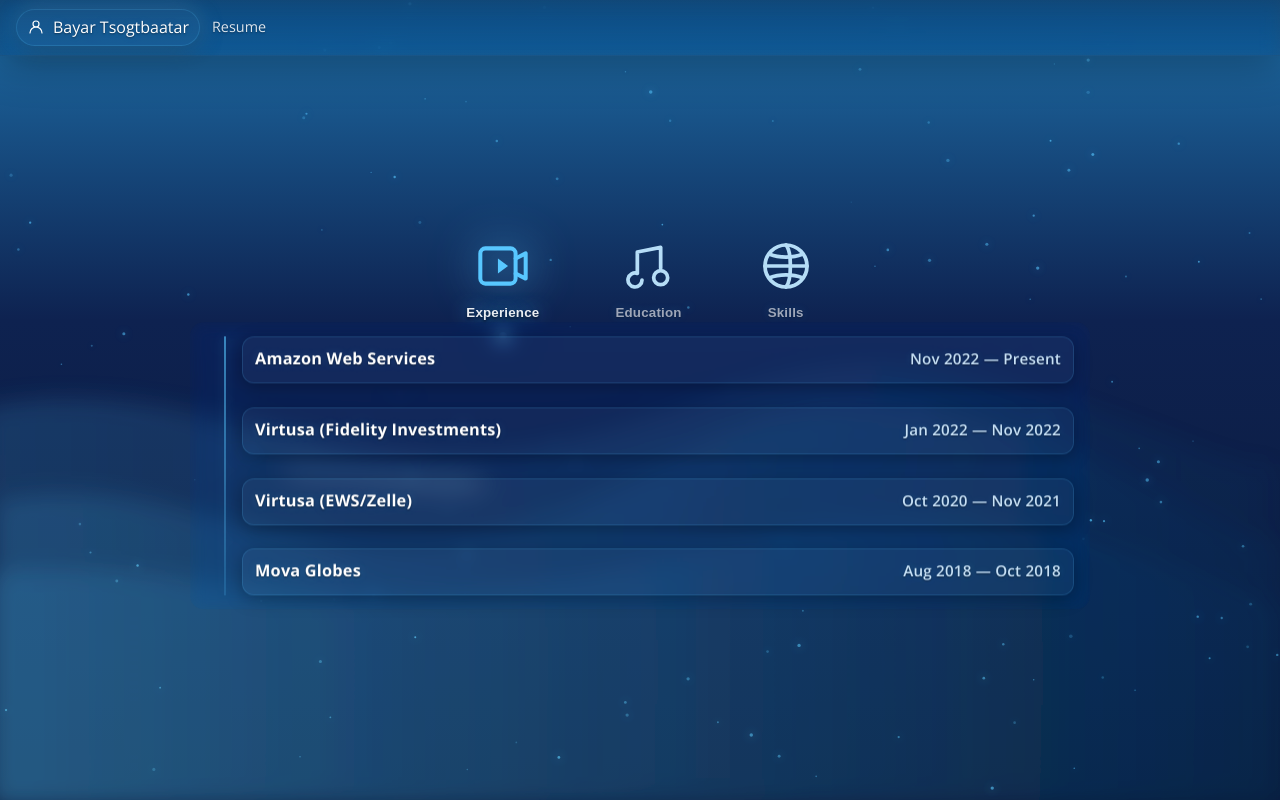
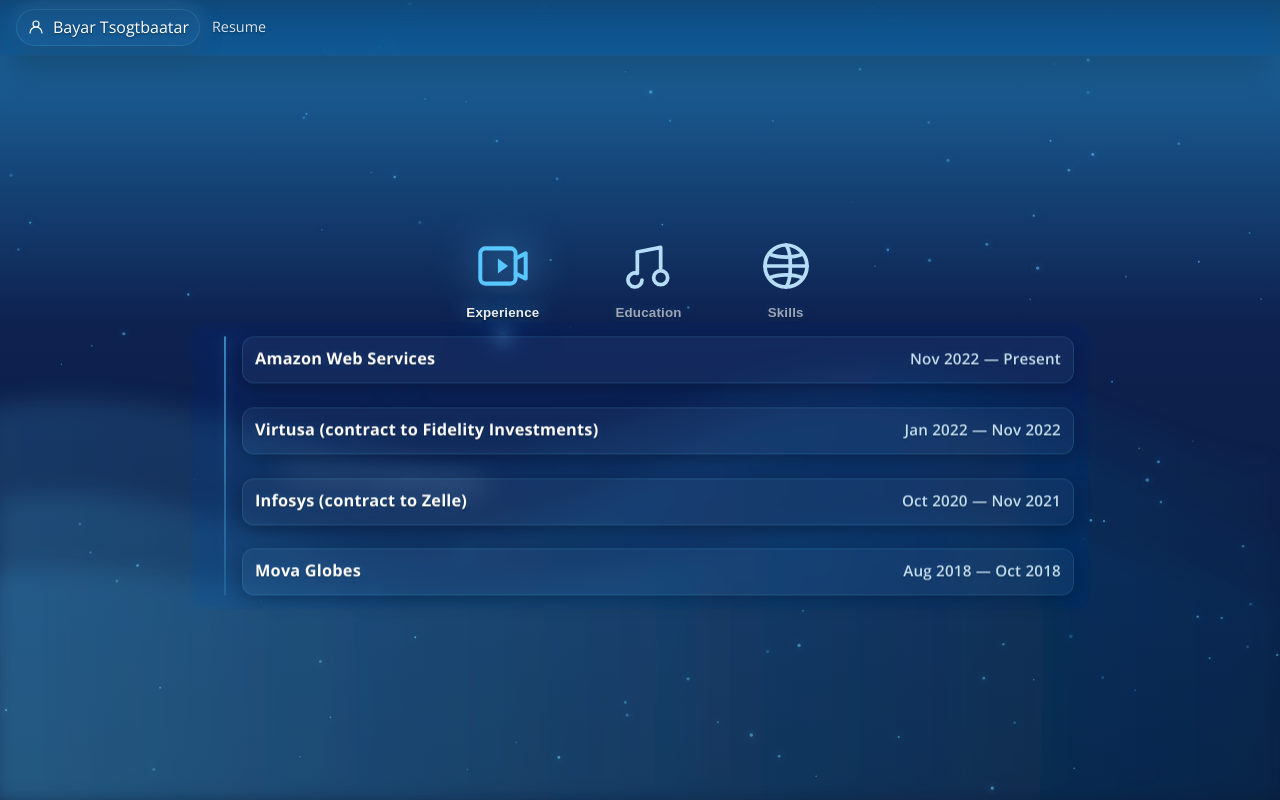
Before and after one commit to BayarTsogtbaatar/BayarTsogtbaatar.github.io, a plain HTML site: page index.html in a window 1280 px wide. Drawn offline with nearby package versions, Linux system fonts and the light colour scheme.

Commit message:
fix job history

```diff
--- a/index.html
+++ b/index.html
@@ -157,20 +157,20 @@
           <li class="vn-item" tabindex="0">
             <div class="meta">
               <div class="title"><span class="t">Amazon Web Services</span><span class="date">Nov 2022 — Present</span></div>
-              <div class="sub">Associate Cloud App Developer<br>• Creating apps and POCs on AWS.</div>
+              <div class="sub">Associate Cloud App Developer<br>• Solving critical problems for our customers.</div>
             </div>
           </li>
 
           <li class="vn-item" tabindex="0">
             <div class="meta">
-              <div class="title"><span class="t">Virtusa (Fidelity Investments)</span><span class="date">Jan 2022 — Nov 2022</span></div>
+              <div class="title"><span class="t">Virtusa (contract to Fidelity Investments)</span><span class="date">Jan 2022 — Nov 2022</span></div>
               <div class="sub">Software Engineer<br>• Modernizing core apps and migrating on‑prem to AKS; dashboards support.<br>• Spring MVC/Spring Boot, Tomcat, Cucumber, Jenkins, JFrog, UDeploy, Datadog, Splunk, kubectl.<br>• Microservices & design patterns. Learning: Spring Cloud/Security, RabbitMQ, Kafka/ZK, Docker, Kubernetes, Jenkins, MySQL, MongoDB, GraphQL, Redis, Prometheus, Resilience4j.</div>
             </div>
           </li>
 
           <li class="vn-item" tabindex="0">
             <div class="meta">
-              <div class="title"><span class="t">Virtusa (EWS/Zelle)</span><span class="date">Oct 2020 — Nov 2021</span></div>
+              <div class="title"><span class="t">Infosys (contract to Zelle)</span><span class="date">Oct 2020 — Nov 2021</span></div>
               <div class="sub">Software Engineer<br>• Data Management platform: data quality & analysis.<br>• Hive, Solr, HBase, Kafka, Hadoop, Spark.<br>• Features across environments; JSON (NoSQL) & XML manipulation.<br>• TestNG & Cucumber; JMeter performance; Chef deployments.</div>
             </div>
           </li>
```
